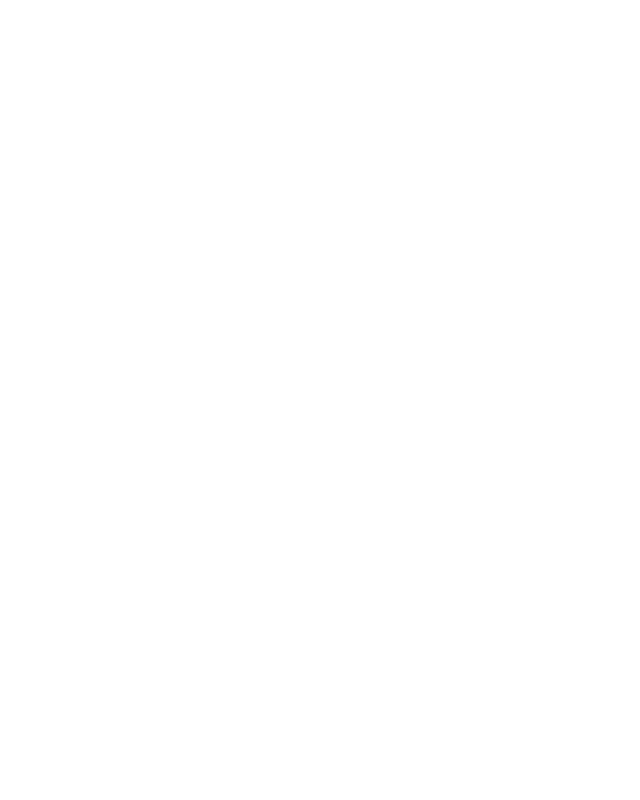
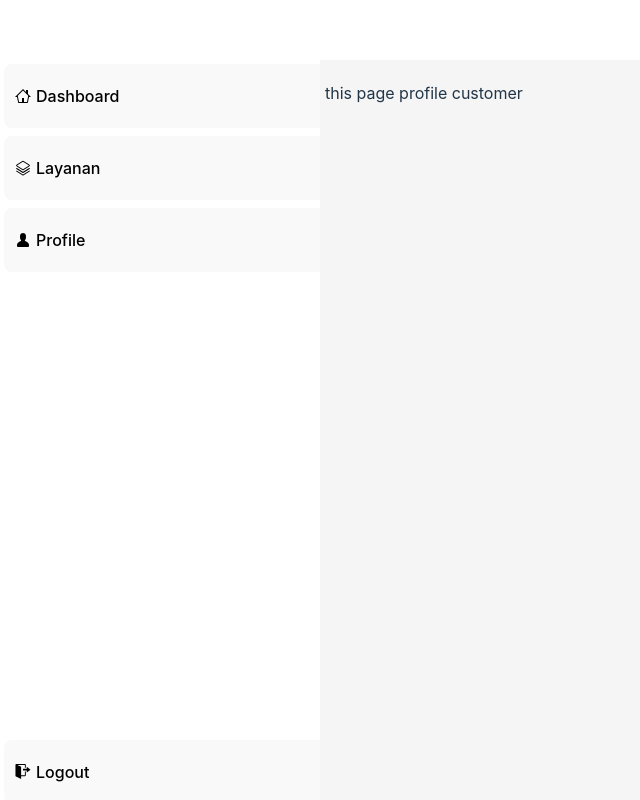
Before and after one commit to HellenCindera14/pijat-online, a React (Vite) app in the folder client/: page /profile in a window 1280 px wide. Before the commit this address had no page. Shown: the whole page, without its empty margins (0-640 px from the left). Built offline with nearby package versions, Linux system fonts and the light colour scheme; the HTML template or start-up script is replaced by a standard one.

Commit message:
feat: layout page

```diff
--- a/client/package.json
+++ b/client/package.json
@@ -16,6 +16,7 @@
     "framer-motion": "^10.16.4",
     "react": "^18.2.0",
     "react-dom": "^18.2.0",
+    "react-icons": "^4.11.0",
     "react-router-dom": "^6.16.0"
   },
   "devDependencies": {
--- a/client/src/App.tsx
+++ b/client/src/App.tsx
@@ -1,11 +1,17 @@
 import { Route, Routes } from "react-router-dom";
 import Home from "./pages/home";
+import Services from "./pages/customer/services";
+import Profile from "./pages/customer/profile";
+import Dashboard from "./pages/customer/dashboard";
 
 function App() {
   return (
     <>
       <Routes>
         <Route path="/" element={<Home />} />
+        <Route path="/dashboard" element={<Dashboard />} />
+        <Route path="/services" element={<Services />} />
+        <Route path="/profile" element={<Profile />} />
       </Routes>
     </>
   );
--- /dev/null
+++ b/client/src/components/customer/sidebarcs.tsx
@@ -0,0 +1,39 @@
+import { Button, Flex, Stack } from "@chakra-ui/react";
+import { GoHome, GoPerson, GoSignOut, GoStack } from "react-icons/go";
+import { Link } from "react-router-dom";
+export default function SidebarCs() {
+  return (
+    <>
+      <Flex direction={"column"} h={"100vh"} py={4} justifyContent={"space-between"}>
+        <Stack px={4}>
+          <Link to="/dashboard">
+            <Button gap={5} justifyContent={"left"} w={"45vh"} h={"8vh"} ps={10} variant="ghost" colorScheme="teal" color={"black"}>
+              <GoHome />
+              Dashboard
+            </Button>
+          </Link>
+          <Link to="/services">
+            <Button gap={5} justifyContent={"left"} w={"45vh"} h={"8vh"} ps={10} variant="ghost" colorScheme="teal" color={"black"}>
+              <GoStack />
+              Layanan
+            </Button>
+          </Link>
+          <Link to="/profile">
+            <Button gap={5} justifyContent={"left"} w={"45vh"} h={"8vh"} ps={10} variant="ghost" colorScheme="teal" color={"black"}>
+              <GoPerson />
+              Profile
+            </Button>
+          </Link>
+        </Stack>
+        <Stack px={4} pb={"7.5vh"}>
+          <Link to="#">
+            <Button gap={5} justifyContent={"left"} w={"45vh"} h={"8vh"} ps={10} variant="ghost" colorScheme="teal" color={"black"}>
+              <GoSignOut />
+              Logout
+            </Button>
+          </Link>
+        </Stack>
+      </Flex>
+    </>
+  );
+}
--- /dev/null
+++ b/client/src/layouts/customer/LayoutPageCs.tsx
@@ -0,0 +1,25 @@
+import { Box, Flex } from "@chakra-ui/react";
+import { ReactNode } from "react";
+import SidebarCs from "../../components/customer/sidebarcs";
+
+interface LayoutProps {
+  children: ReactNode;
+}
+
+export default function LayoutPageCs({ children }: LayoutProps) {
+  return (
+    <>
+      <Flex justify={"center"} minHeight={"100vh"} direction={"column"}>
+        <Box width={"100%"} height={"7.5vh"} position={"fixed"} top={0} borderBottom={"1px"} borderBottomColor={"gray.200"} backgroundColor={"white"} zIndex={10} />
+        <Flex justify={"center"} minHeight={"100vh"}>
+          <Box w={"25%"} top={"7.5vh"} position={"fixed"} left={0} h={"100vh"} bgColor={"white"}>
+            <SidebarCs />
+          </Box>
+          <Box w={"100%"} p={5} bgColor={"whitesmoke"} left={"25%"} position={"fixed"} h={"100vh"}>
+            {children}
+          </Box>
+        </Flex>
+      </Flex>
+    </>
+  );
+}
--- /dev/null
+++ b/client/src/pages/customer/dashboard.tsx
@@ -0,0 +1,14 @@
+import { Stack, Text } from "@chakra-ui/react";
+import LayoutPage from "../../layouts/customer/LayoutPageCs";
+
+export default function Dashboard() {
+  return (
+    <>
+      <LayoutPage>
+        <Stack mt={"7.5vh"} spacing={4}>
+          <Text>this page Dashboard</Text>
+        </Stack>
+      </LayoutPage>
+    </>
+  );
+}
--- /dev/null
+++ b/client/src/pages/customer/profile.tsx
@@ -0,0 +1,14 @@
+import { Stack, Text } from "@chakra-ui/react";
+import LayoutPage from "../../layouts/customer/LayoutPageCs";
+
+export default function Profile() {
+  return (
+    <>
+      <LayoutPage>
+        <Stack mt={"7.5vh"} spacing={4}>
+          <Text>this page profile customer</Text>
+        </Stack>
+      </LayoutPage>
+    </>
+  );
+}
--- /dev/null
+++ b/client/src/pages/customer/services.tsx
@@ -0,0 +1,14 @@
+import { Stack, Text } from "@chakra-ui/react";
+import LayoutPage from "../../layouts/customer/LayoutPageCs";
+
+export default function Services() {
+  return (
+    <>
+      <LayoutPage>
+        <Stack mt={"7.5vh"} spacing={4}>
+          <Text>this page services</Text>
+        </Stack>
+      </LayoutPage>
+    </>
+  );
+}
```
Also changed, not shown: client/src/components/kape/sidebarkp.tsx (added, +39 -0 lines), client/src/layouts/kape/LayoutPageKp.tsx (added, +25 -0 lines), 1 other file (tests, documents, lock files or other folders).
